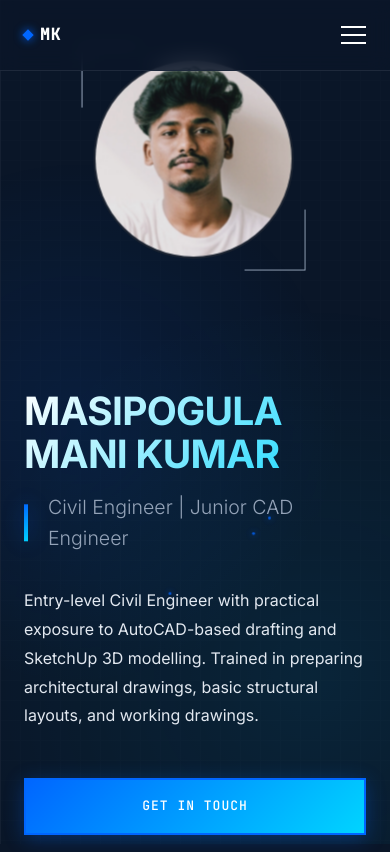
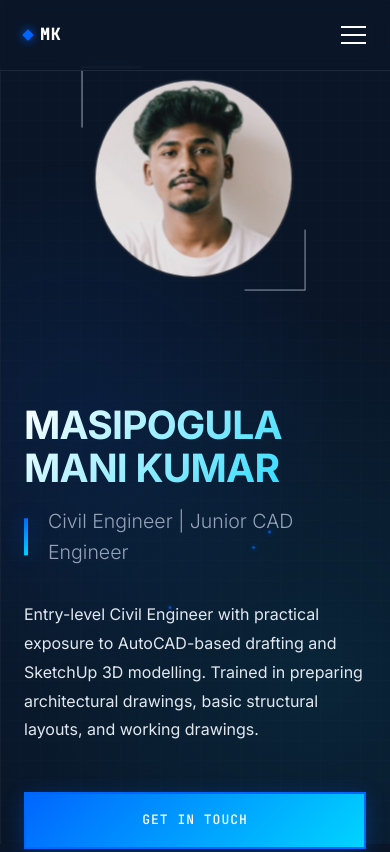
Before and after one commit to masipogulamani123-coder/Portfolio, a plain HTML site: page index.html in a window 390 px wide. Shown: the top 852 px of the page. Drawn offline with Linux system fonts and the light colour scheme.

Commit message:
Update index.html

```diff
--- a/index.html
+++ b/index.html
@@ -576,7 +576,7 @@
             .profile-image-container {
                 width: 200px;
                 height: 200px;
-                margin: 60px auto 30px;
+                margin: 80px auto 24px;
                 position: relative;
                 right: auto;
                 top: auto;
```
